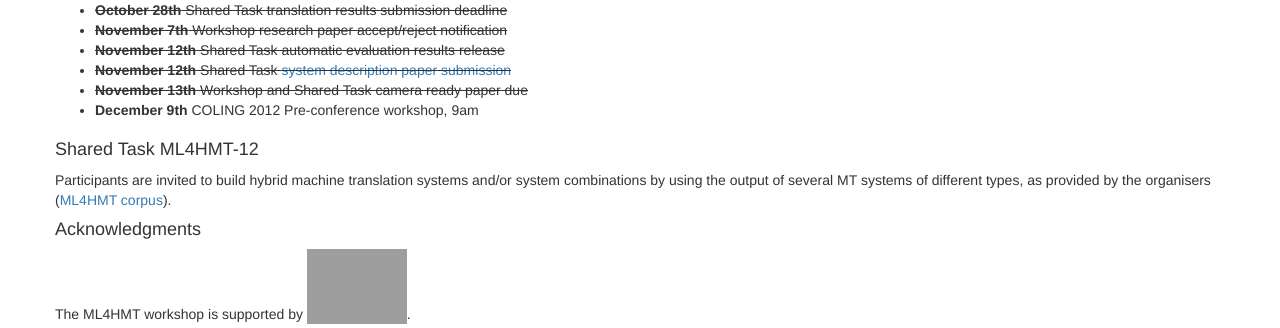
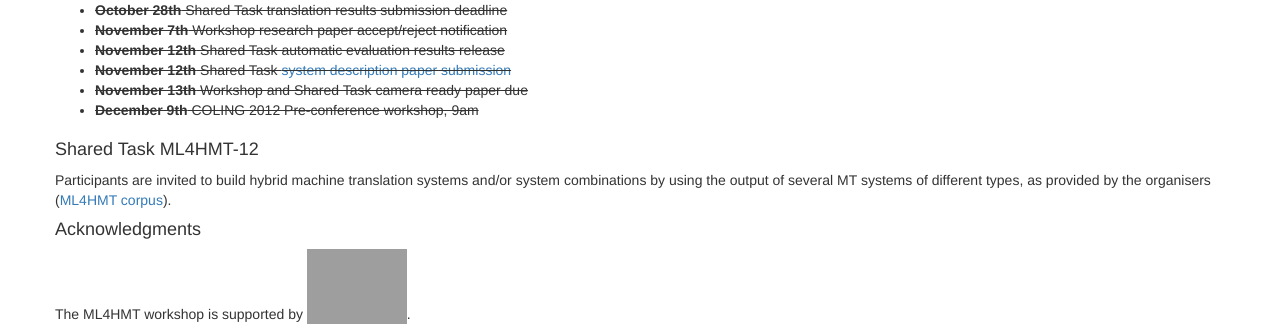
Before and after one commit to cfedermann/ML4HMT-Workshop, a Django app: page / in a window 1280 px wide. Shown: the part 1849-2177 px from the top of the page. Run offline with Django 3.2, Linux system fonts and the light colour scheme; some libraries are stand-ins or nearby versions; grey boxes are pictures that could not be loaded.

Commit message:
Workshop is over, reflect that in schedule.

```diff
--- a/ml4hmt/templates/schedule.html
+++ b/ml4hmt/templates/schedule.html
@@ -16,5 +16,5 @@
 
         <li class="overdue"><strong>November 13th</strong> Workshop and Shared Task camera ready paper due</li>
 
-        <li><strong>December 9th</strong> COLING 2012 Pre-conference workshop, 9am</li>
+        <li class="overdue"><strong>December 9th</strong> COLING 2012 Pre-conference workshop, 9am</li>
       </ul>
```
